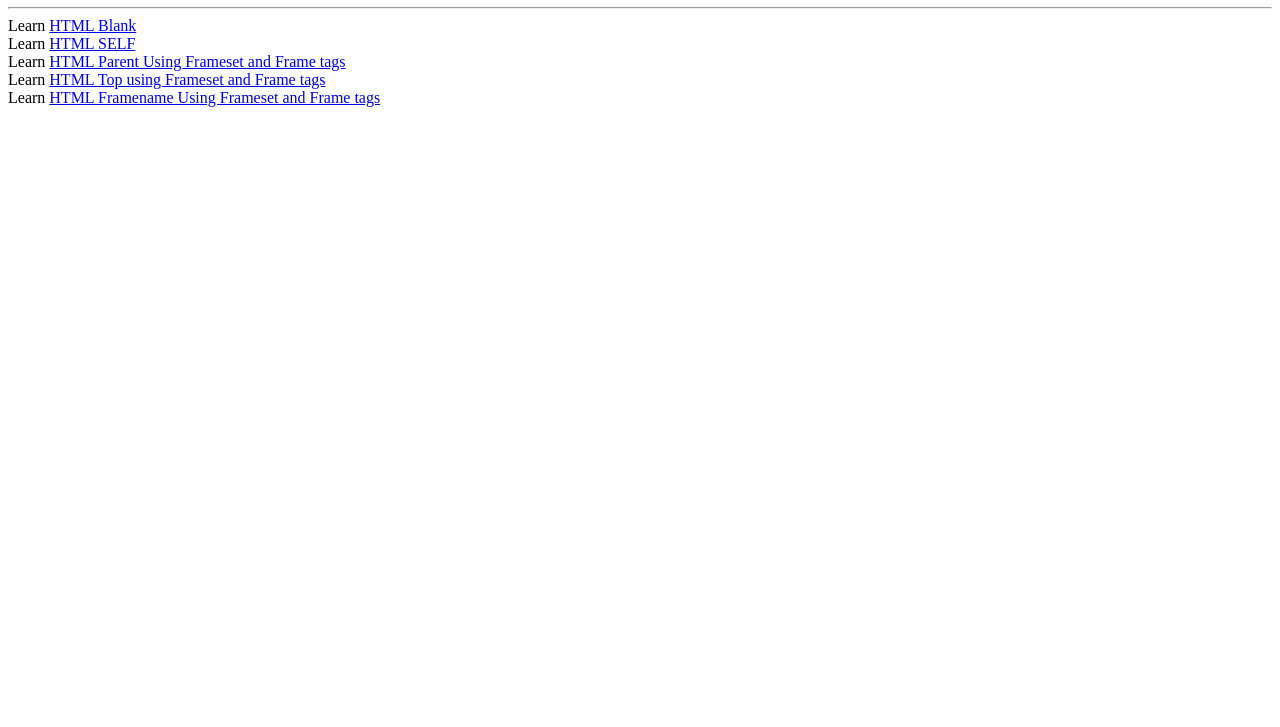
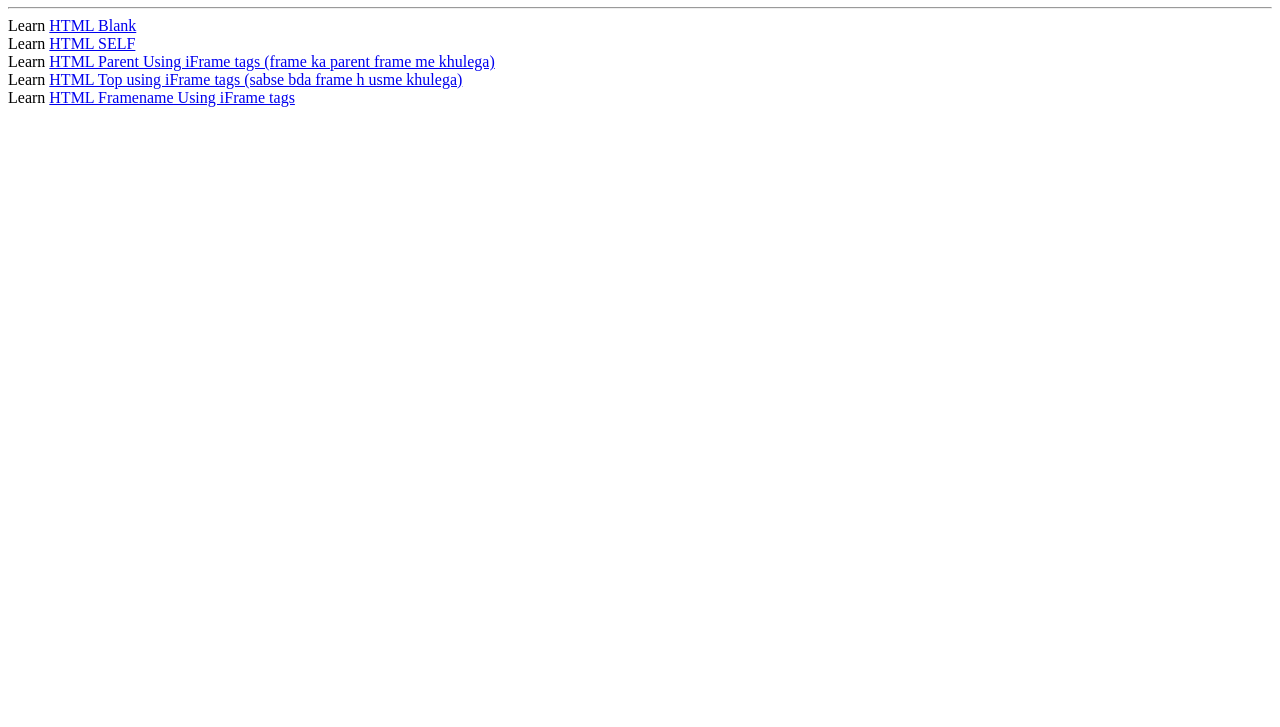
Before and after one commit to KrishanSurela/WebPages, a plain HTML site: page frame-3.html in a window 1280 px wide. Shown: the part 73-800 px from the top of the page. Drawn offline with Linux system fonts and the light colour scheme.

Commit message:
top self parent blank

```diff
--- a/frame-3.html
+++ b/frame-3.html
@@ -13,10 +13,10 @@
 
     Learn <a target="_self"  href="https://www.google.com/">HTML SELF</a><br/>
 
-    Learn <a target="_parent"  href="https://www.google.com/">HTML Parent Using Frameset and Frame tags</a>
+    Learn <a target="_parent"  href="https://www.google.com/">HTML Parent Using iFrame tags (frame ka parent frame me khulega)</a>
     <br/>
-    Learn <a target="_top"  href="https://www.google.com/">HTML Top  using Frameset and Frame tags</a>
+    Learn <a target="_top"  href="https://www.google.com/">HTML Top  using iFrame tags (sabse bda frame h usme khulega)</a>
     <br/>
-    Learn <a target="test"  href="https://www.google.com/">HTML Framename Using Frameset and Frame tags</a>
+    Learn <a target="test"  href="https://www.google.com/">HTML Framename Using iFrame tags</a>
 </body>
 </html>
```
Also changed, not shown: Iframe_with_top_parent_self_framename.html (+2 -3 lines), frame-1.html (+2 -0 lines), frame-2.html (+2 -0 lines).
